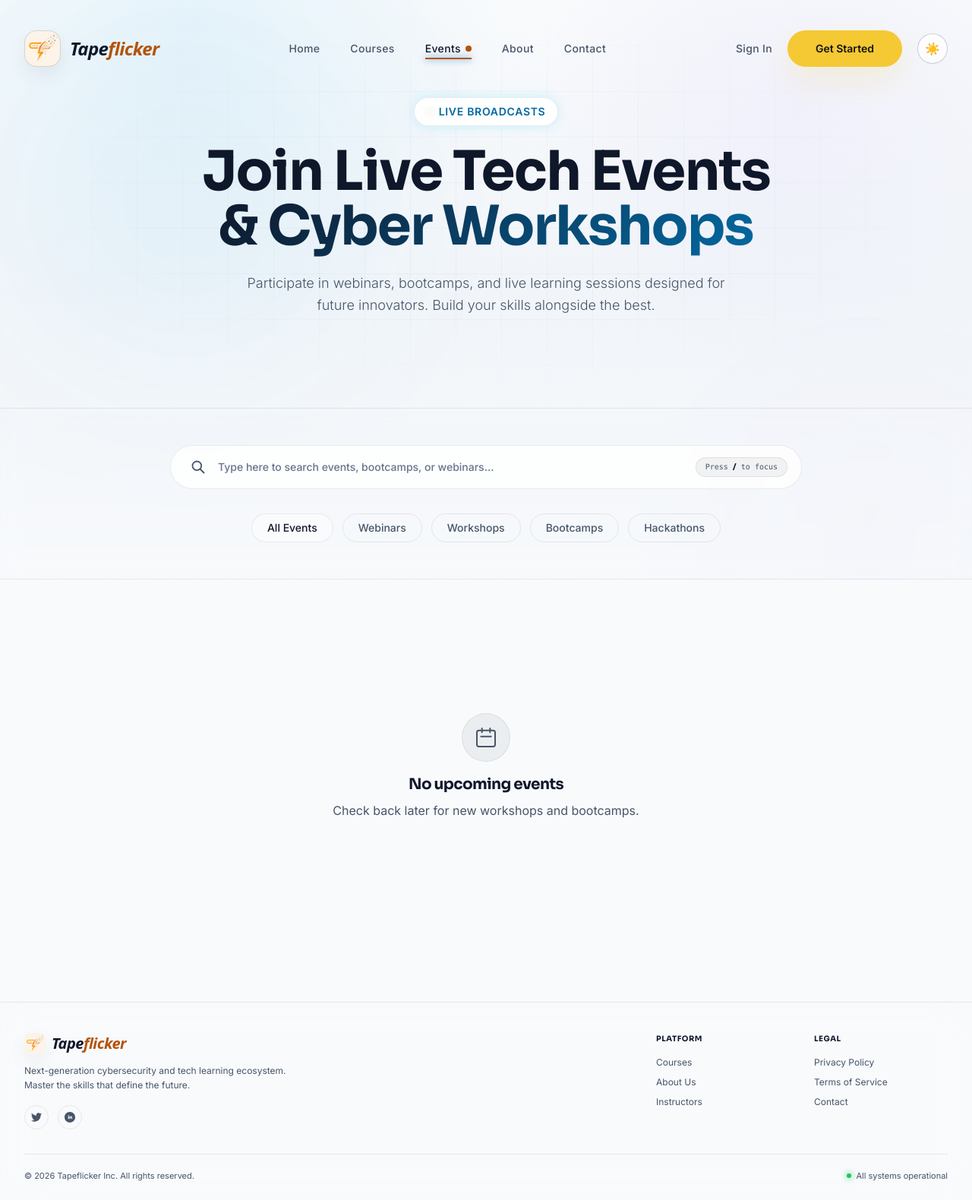
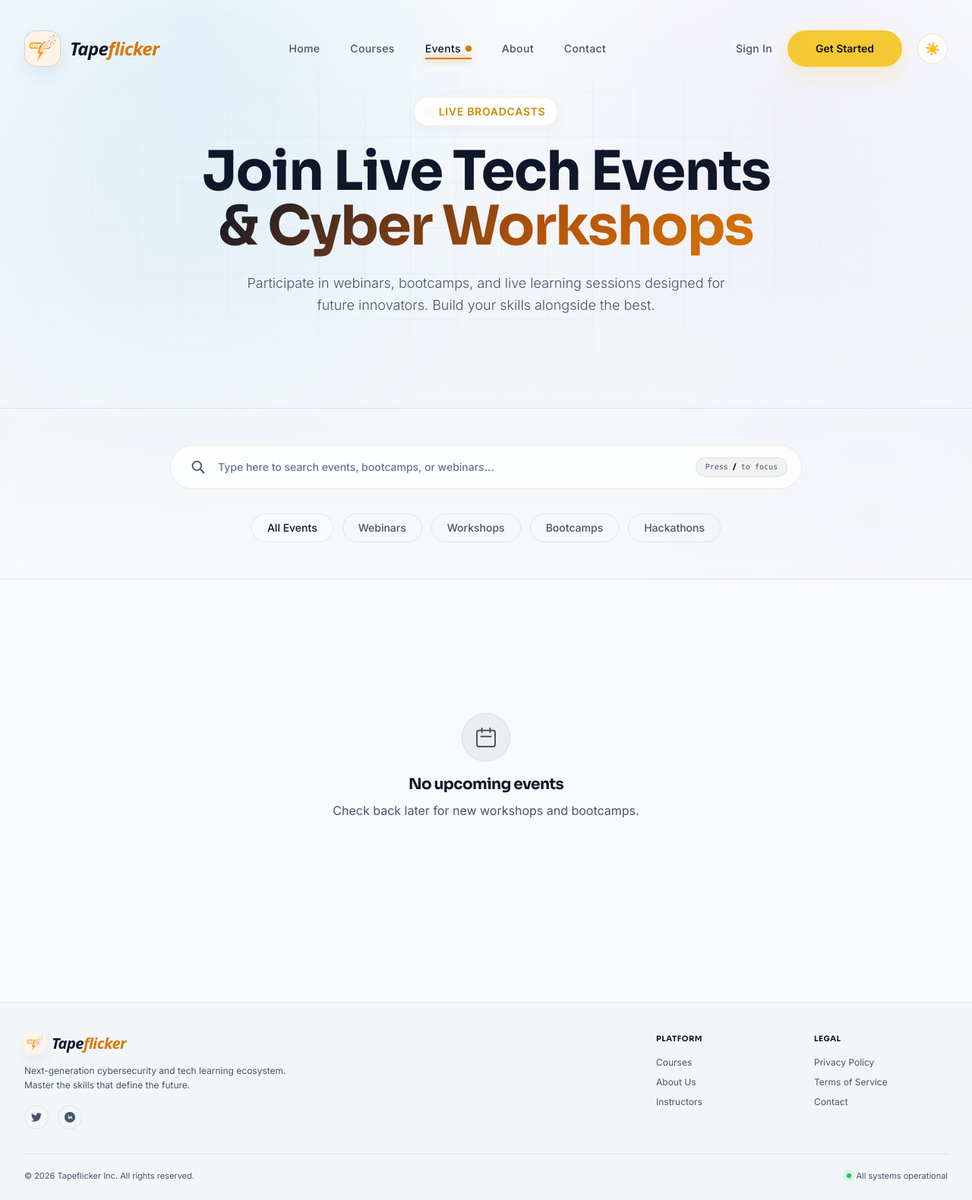
Before and after one commit to yashbhosale2403/Tapeflicker, a Django app: page /events/ in a window 1280 px wide. Shown: the whole page at 76% size. Run offline with Django 5.2, Linux system fonts and the light colour scheme; data that the repository does not hold is empty; some libraries are stand-ins or nearby versions.

Commit message:
Extend classic yellow light theme globally to all pages

```diff
--- a/static/css/style.css
+++ b/static/css/style.css
@@ -19,14 +19,14 @@
     --bg-primary: #F8FAFC;
     --bg-secondary: #F1F5F9;
     --card-bg: rgba(255, 255, 255, 0.9);
-    --card-border: rgba(15, 23, 42, 0.08);
+    --card-border: rgba(217, 163, 4, 0.15); /* Classic yellow-gold theme border */
     --text-main: #0F172A;
     --text-muted: #475569;
     --text-dim: #64748B;
-    --accent-neon: #B45309;
-    --accent-purple: #78350F;
-    --accent-cyan: #0369A1;
-    --accent-green: #15803D;
+    --accent-neon: #D97706; /* Classic yellow-gold accents */
+    --accent-purple: #B45309;
+    --accent-cyan: #CA8A04;
+    --accent-green: #854D0E;
 }
 
 .dashboard-page {
@@ -1868,9 +1854,9 @@ html[data-theme="light"] body.tf-home-page {
     opacity: 0.5 !important;
 }
 
-/* --- Text gradients: override the homepage brand gold gradient --- */
-[data-theme="light"] .tf-home-brand .text-gradient,
-[data-theme="light"] .tf-home-brand .text-gradient-accent {
+/* --- Text gradients: override the brand gold gradient globally --- */
+[data-theme="light"] .text-gradient,
+[data-theme="light"] .text-gradient-accent {
     background: linear-gradient(135deg, #0F172A 0%, #B45309 60%, #D97706 100%) !important;
     -webkit-background-clip: text !important;
     background-clip: text !important;
@@ -1952,65 +1939,65 @@ html[data-theme="light"] body.tf-home-page .btn-outline:hover {
     color: var(--accent-cyan) !important;
 }
 
-/* --- Course/event medium cards on homepage --- */
-[data-theme="light"] .tf-home-brand .tf-medium-card {
+/* --- Course/event medium cards globally --- */
+[data-theme="light"] .tf-medium-card {
     background: rgba(255, 255, 255, 0.88) !important;
     border-color: rgba(217, 163, 4, 0.15) !important;
     box-shadow: 0 4px 16px rgba(15, 23, 42, 0.04) !important;
 }
 
-/* --- All homepage cards, bento, stats, glass containers --- */
+/* --- All cards, bento, stats, glass containers globally --- */
 [data-theme="light"] .tf-terminal-card,
 [data-theme="light"] .tf-brand-story > div,
 [data-theme="light"] .tf-stat-card,
-[data-theme="light"] .tf-home-brand .bento-card,
-[data-theme="light"] .tf-home-brand .main-card,
-[data-theme="light"] .tf-home-brand .glass,
-[data-theme="light"] .tf-home-brand .gradient-border > div {
+[data-theme="light"] .bento-card,
+[data-theme="light"] .main-card,
+[data-theme="light"] .glass,
+[data-theme="light"] .gradient-border > div {
     background: rgba(255, 255, 255, 0.88) !important;
     border: 1px solid rgba(217, 163, 4, 0.15) !important;
     box-shadow: 0 4px 20px rgba(15, 23, 42, 0.04) !important;
 }
 
-/* --- Card hover in light mode --- */
-[data-theme="light"] .tf-home-brand .hover-lift:hover,
-[data-theme="light"] .tf-home-brand .bento-card:hover,
-[data-theme="light"] .tf-home-brand .main-card:hover,
+/* --- Card hover in light mode globally --- */
+[data-theme="light"] .hover-lift:hover,
+[data-theme="light"] .bento-card:hover,
+[data-theme="light"] .main-card:hover,
 [data-theme="light"] .tf-stat-card:hover {
     border-color: rgba(217, 163, 4, 0.35) !important;
     box-shadow: 0 16px 40px rgba(15, 23, 42, 0.08), 0 0 15px rgba(245, 201, 51, 0.08) !important;
 }
 
-/* --- Bento card inner glow --- */
-[data-theme="light"] .tf-home-brand .bento-card::before {
+/* --- Bento card inner glow globally --- */
+[data-theme="light"] .bento-card::before {
     background: radial-gradient(ellipse at top right, rgba(245, 201, 51, 0.1), transparent 58%) !important;
 }
 
-/* --- Gradient border on homepage --- */
-[data-theme="light"] .tf-home-brand .gradient-border {
+/* --- Gradient border globally --- */
+[data-theme="light"] .gradient-border {
     background: transparent !important;
 }
-[data-theme="light"] .tf-home-brand .gradient-border::before {
+[data-theme="light"] .gradient-border::before {
     background: linear-gradient(135deg, rgba(245, 201, 51, 0.25), rgba(15, 23, 42, 0.03)) !important;
 }
-[data-theme="light"] .tf-home-brand .gradient-border:hover::before {
+[data-theme="light"] .gradient-border:hover::before {
     background: linear-gradient(135deg, rgba(245, 201, 51, 0.65), rgba(245, 201, 51, 0.15)) !important;
 }
 
-/* --- Tw gradient overrides --- */
-[data-theme="light"] .tf-home-brand .from-accent-purple\/10,
-[data-theme="light"] .tf-home-brand .from-accent-neon\/10,
-[data-theme="light"] .tf-home-brand .from-primary,
-[data-theme="light"] .tf-home-brand .to-secondary {
+/* --- Tw gradient overrides globally --- */
+[data-theme="light"] .from-accent-purple\/10,
+[data-theme="light"] .from-accent-neon\/10,
+[data-theme="light"] .from-primary,
+[data-theme="light"] .to-secondary {
     --tw-gradient-from: rgba(245, 201, 51, 0.1) var(--tw-gradient-from-position) !important;
     --tw-gradient-to: rgba(248, 250, 252, 0) var(--tw-gradient-to-position) !important;
 }
-[data-theme="light"] .tf-home-brand .bg-gradient-to-tr {
+[data-theme="light"] .bg-gradient-to-tr {
     background-image: linear-gradient(to top right, #E8B923, #F5C933) !important;
     color: #141414 !important;
 }
 
-/* --- Stats section background --- */
+/* --- Stats section background globally --- */
 [data-theme="light"] .tf-stats-section {
     background: linear-gradient(90deg, transparent, rgba(245, 201, 51, 0.06), transparent) !important;
 }
@@ -2042,36 +2029,36 @@ html[data-theme="light"] body.tf-home-page .btn-outline:hover {
     color: var(--text-muted) !important;
 }
 
-/* --- Countdown container --- */
-[data-theme="light"] .tf-home-brand .countdown-container {
+/* --- Countdown container globally --- */
+[data-theme="light"] .countdown-container {
     background: rgba(245, 201, 51, 0.08) !important;
     border-color: rgba(217, 163, 4, 0.18) !important;
 }
 
-/* --- Footer for homepage --- */
-[data-theme="light"] .tf-home-brand footer,
-html[data-theme="light"] body.tf-home-page footer {
+/* --- Footer globally --- */
+[data-theme="light"] footer,
+html[data-theme="light"] body footer {
     background: rgba(241, 245, 249, 0.9) !important;
     border-color: rgba(15, 23, 42, 0.06) !important;
 }
 
-/* --- Theme toggle on homepage --- */
-[data-theme="light"] .tf-home-brand .theme-toggle,
-html[data-theme="light"] body.tf-home-page .theme-toggle {
+/* --- Theme toggle globally --- */
+[data-theme="light"] .theme-toggle,
+html[data-theme="light"] body .theme-toggle {
     background: rgba(255, 255, 255, 0.8) !important;
     border-color: rgba(217, 163, 4, 0.28) !important;
     color: var(--text-main) !important;
 }
 
-/* --- Navbar text colors on homepage --- */
-html[data-theme="light"] body.tf-home-page nav .text-muted {
+/* --- Navbar text colors globally --- */
+html[data-theme="light"] body nav .text-muted {
     color: var(--text-muted) !important;
 }
-html[data-theme="light"] body.tf-home-page nav .text-white {
+html[data-theme="light"] body nav .text-white {
     color: var(--text-main) !important;
 }
 
-/* --- Scroll indicator --- */
+/* --- Scroll indicator globally --- */
 [data-theme="light"] #scroll-indicator .text-muted {
     color: var(--text-dim) !important;
 }
```
Also changed, not shown: other parts of static/css/style.css (+18 -31 lines).
